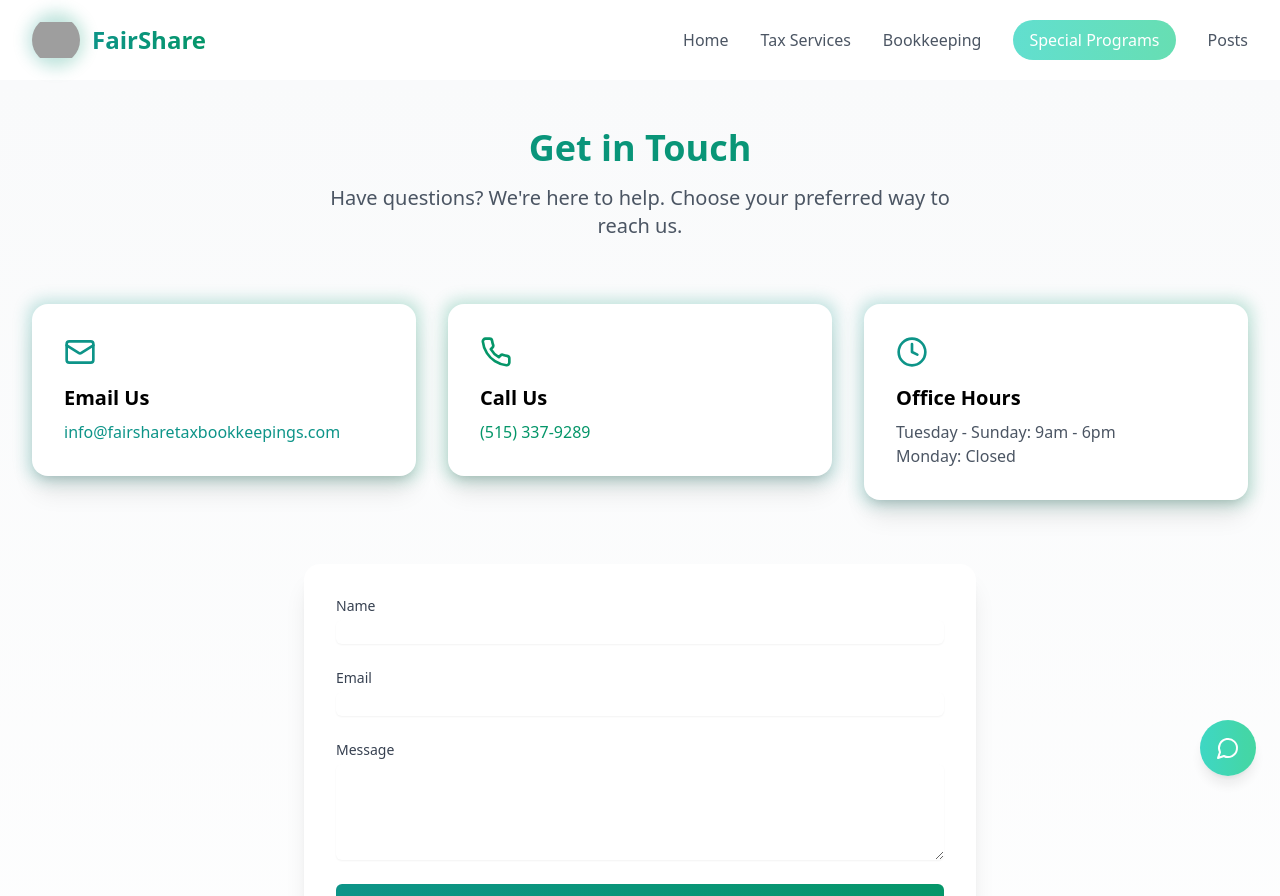
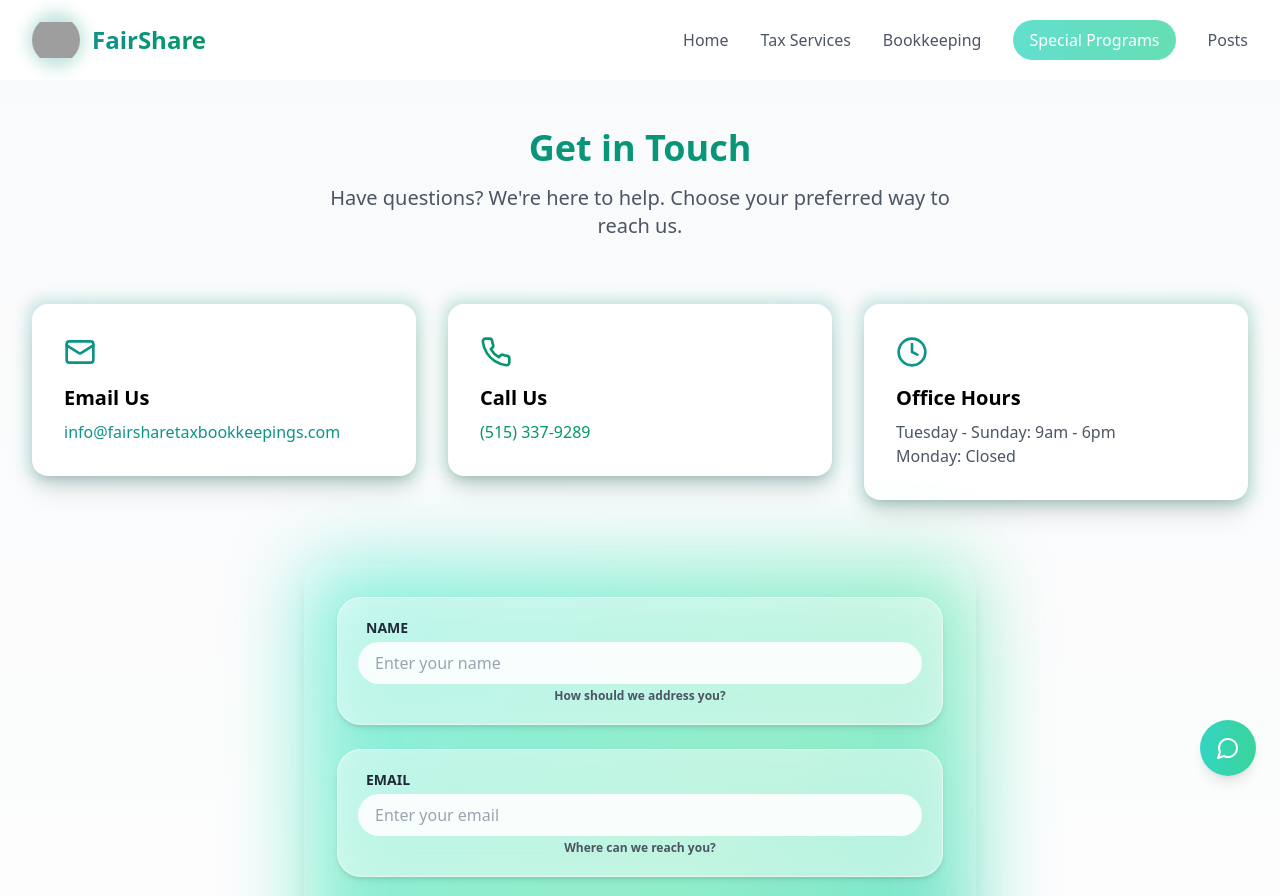
Before and after one commit to KainingGao/fairsharetaxbookkeepings.com, a React (Vite) app: page /contact in a window 1280 px wide. Shown: the top 896 px of the page. Built offline with nearby package versions, Linux system fonts and the light colour scheme; grey boxes are pictures that could not be loaded.

Commit message:
make the form fancy

```diff
--- a/src/pages/Contact.tsx
+++ b/src/pages/Contact.tsx
@@ -130,45 +130,68 @@ function Contact() {
         </div>
 
         {/* Contact Form */}
-      <div className="max-w-2xl mx-auto bg-white rounded-2xl shadow-xl p-8 mb-16">
-        <form className="space-y-6" onSubmit={handleSubmit}>
-          <div>
-            <label htmlFor="name" className="block text-sm font-medium text-gray-700">
+      <div className="max-w-2xl mx-auto mb-16">
+        <form onSubmit={handleSubmit} className="space-y-6">
+          <div className="relative bg-white/40 backdrop-blur-xl p-8 rounded-3xl border border-white/50 shadow-lg">
+            {/* Gradient background effect */}
+            <div className="absolute inset-0 -z-10 rounded-3xl opacity-75 blur-2xl bg-gradient-to-br from-teal-300 via-emerald-300 to-teal-400"></div>
+
+            {/* Name Input */}
+            <div className="relative backdrop-blur-xl bg-white/50 p-5 rounded-3xl mb-6 border border-white/50 shadow-md">
+              <label htmlFor="name" className="block ml-2 text-sm uppercase font-bold text-gray-800">
                 Name
               </label>
               <input
                 required
                 type="text"
                 id="name"
-              className="mt-1 block w-full rounded-md border-gray-300 shadow-sm focus:border-teal-500 focus:ring-teal-500"
+                placeholder="Enter your name"
+                className="mt-1 w-full px-4 py-2 rounded-3xl bg-white/90 transition-all duration-300 outline-none focus:bg-gray-900 focus:text-white hover:bg-gray-900 hover:text-white border border-transparent hover:border-gray-600"
               />
+              <p className="mt-1 text-xs text-center font-semibold text-gray-600">
+                How should we address you?
+              </p>
             </div>
-          <div>
-            <label htmlFor="email" className="block text-sm font-medium text-gray-700">
+
+            {/* Email Input */}
+            <div className="relative backdrop-blur-xl bg-white/50 p-5 rounded-3xl mb-6 border border-white/50 shadow-md">
+              <label htmlFor="email" className="block ml-2 text-sm uppercase font-bold text-gray-800">
                 Email
               </label>
               <input
                 required
                 type="email"
                 id="email"
-              className="mt-1 block w-full rounded-md border-gray-300 shadow-sm focus:border-teal-500 focus:ring-teal-500"
+                placeholder="Enter your email"
+                className="mt-1 w-full px-4 py-2 rounded-3xl bg-white/90 transition-all duration-300 outline-none focus:bg-gray-900 focus:text-white hover:bg-gray-900 hover:text-white border border-transparent hover:border-gray-600"
               />
+              <p className="mt-1 text-xs text-center font-semibold text-gray-600">
+                Where can we reach you?
+              </p>
             </div>
-          <div>
-            <label htmlFor="message" className="block text-sm font-medium text-gray-700">
+
+            {/* Message Input */}
+            <div className="relative backdrop-blur-xl bg-white/50 p-5 rounded-3xl mb-6 border border-white/50 shadow-md">
+              <label htmlFor="message" className="block ml-2 text-sm uppercase font-bold text-gray-800">
                 Message
               </label>
               <textarea
                 required
                 id="message"
                 rows={4}
-              className="mt-1 block w-full rounded-md border-gray-300 shadow-sm focus:border-teal-500 focus:ring-teal-500"
+                placeholder="Type your message here"
+                className="mt-1 w-full px-4 py-2 rounded-3xl bg-white/90 transition-all duration-300 outline-none focus:bg-gray-900 focus:text-white hover:bg-gray-900 hover:text-white resize-none border border-transparent hover:border-gray-600"
               ></textarea>
+              <p className="mt-1 text-xs text-center font-semibold text-gray-600">
+                What would you like to tell us?
+              </p>
             </div>
+
+            {/* Submit Button */}
             <button
               type="submit"
               disabled={isSubmitting}
-            className="w-full flex justify-center items-center px-4 py-3 bg-gradient-to-r from-teal-600 to-emerald-600 text-white rounded-md hover:from-teal-700 hover:to-emerald-700 focus:outline-none focus:ring-2 focus:ring-offset-2 focus:ring-teal-500 transform hover:-translate-y-0.5 transition-all duration-200 disabled:opacity-50 disabled:cursor-not-allowed disabled:transform-none"
+              className="w-full flex justify-center items-center px-6 py-3 bg-gradient-to-r from-teal-600 to-emerald-600 text-white rounded-full font-semibold shadow-lg hover:shadow-xl transform hover:-translate-y-0.5 transition-all duration-200 disabled:opacity-50 disabled:cursor-not-allowed disabled:transform-none border border-white/20"
             >
               {isSubmitting ? (
                 <>
@@ -182,6 +205,7 @@ function Contact() {
                 </>
               )}
             </button>
+          </div>
         </form>
       </div>
 
```
Lines whose indentation alone changed are shown as unchanged.
